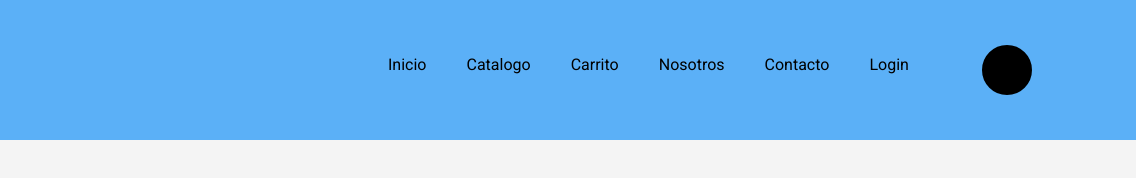
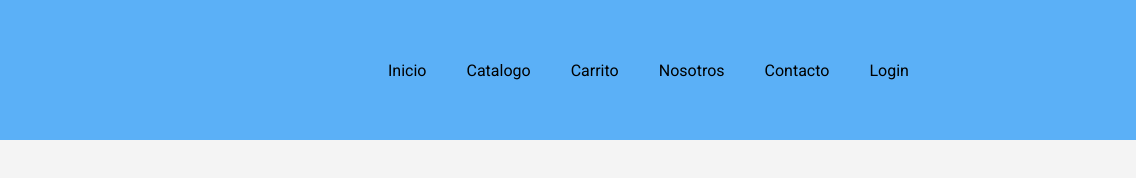
Before and after one commit to Ast34/AsturSurf, a plain HTML site: page header.html in a window 1280 px wide. Shown: the full height of the page, 144-1280 px from the left. Drawn offline with Linux system fonts and the light colour scheme.

Commit message:
LetraUsuario

```diff
--- a/header.html
+++ b/header.html
@@ -28,7 +28,7 @@
         <li><a href="nosotros.html">Nosotros</a></li>
         <li><a href="contacto.html">Contacto</a></li>
         <li><a href="login.html">Login</a></li>
-        <div  id="nombreusuario"> </div>
+        <div  id="nombreusuario" style="display:none;"> </div>
       </ul>
 
     </header>
--- a/scripts/header.js
+++ b/scripts/header.js
@@ -2,6 +2,7 @@ var nombreu = document.getElementById("nombreusuario");
 function Nombre(){
   var usuario = sessionStorage.getItem("nombreusuario").charAt(0).toUpperCase();
   if(usuario != undefined){
+    nombreu.style.display="block";
     nombreu.innerHTML = usuario;
   }else{
     usuario = "none"
```
